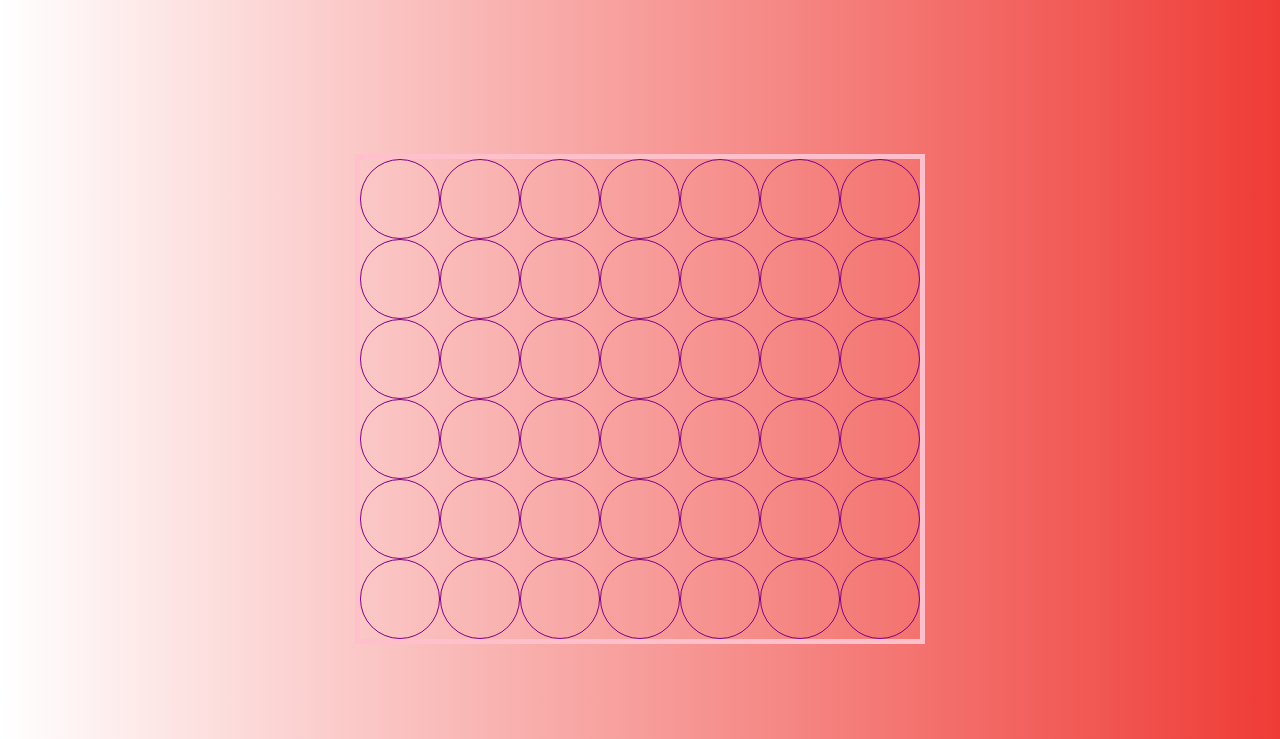
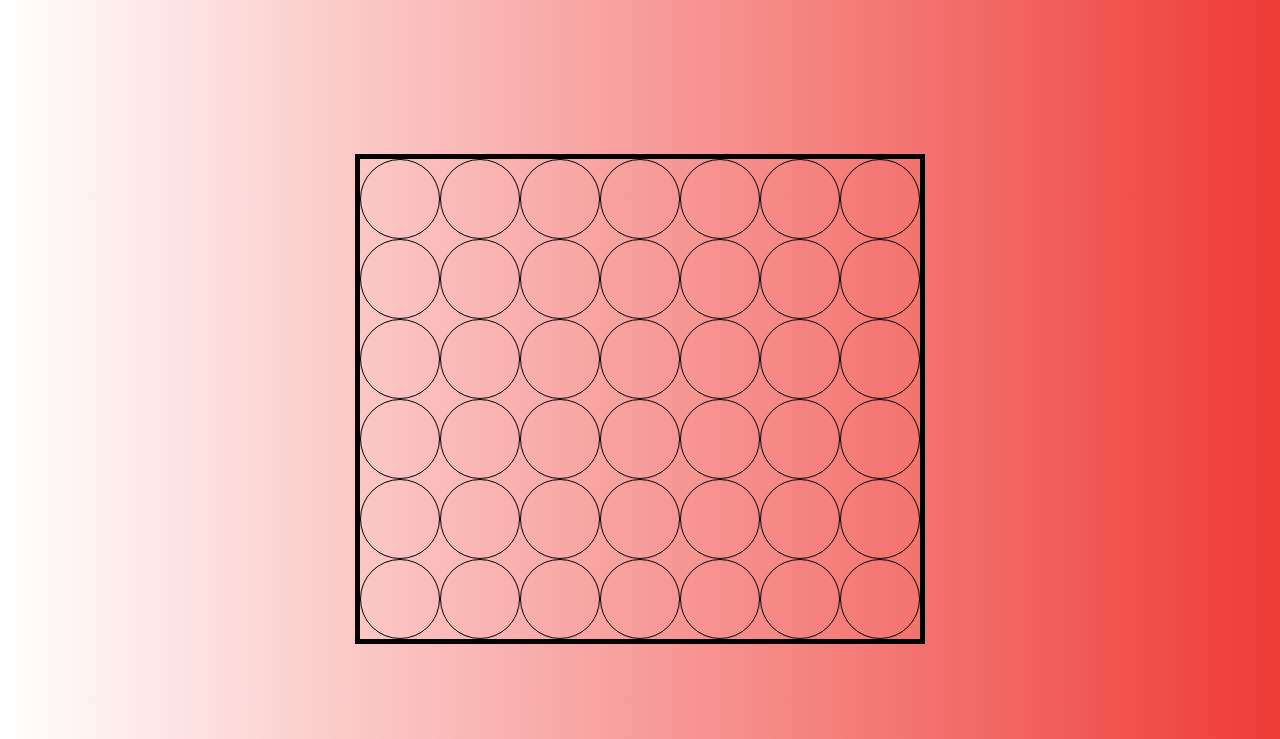
Before and after one commit to Primemerlinian/Connect4, a plain HTML site: page index.html in a window 1280 px wide. Shown: the part 61-800 px from the top of the page. Drawn offline with Linux system fonts and the light colour scheme.

Commit message:
style update

```diff
--- a/css/style.css
+++ b/css/style.css
@@ -18,15 +18,16 @@ section.board{
   display: grid;
   grid-template-rows: repeat(6, 10vmin);
   grid-template-columns: repeat(7, 10vmin);
-  border: 5px solid pink;
+  border: 5px solid black;
   grid-gap: 0vmin;
   margin: auto;
   text-align: center;
   justify-content:
 }
 div.circle {
-  border: 1px solid purple;
+  border: 1px solid black;
   border-radius: 50%;
+  lin
 }
 
 button {
```
